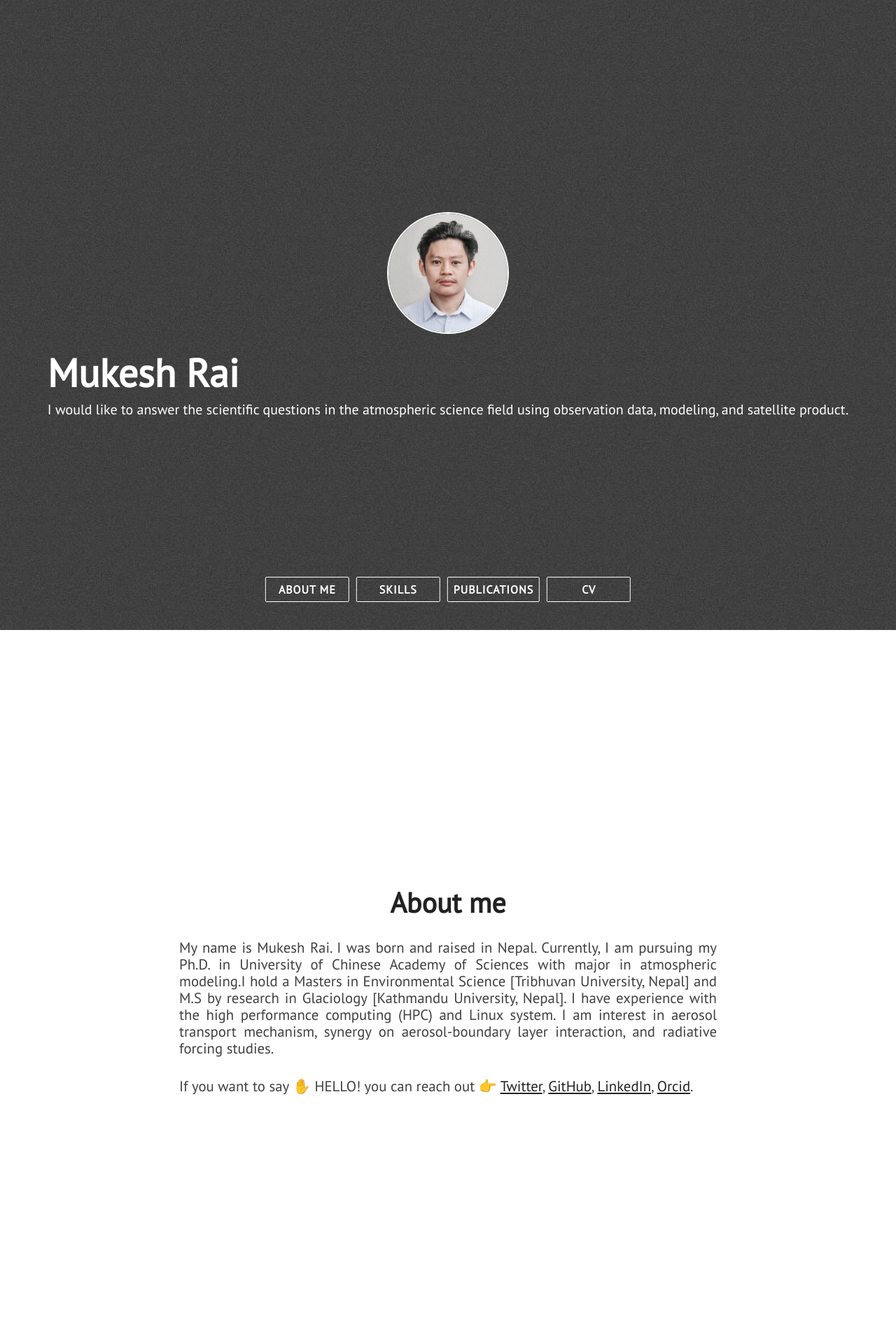
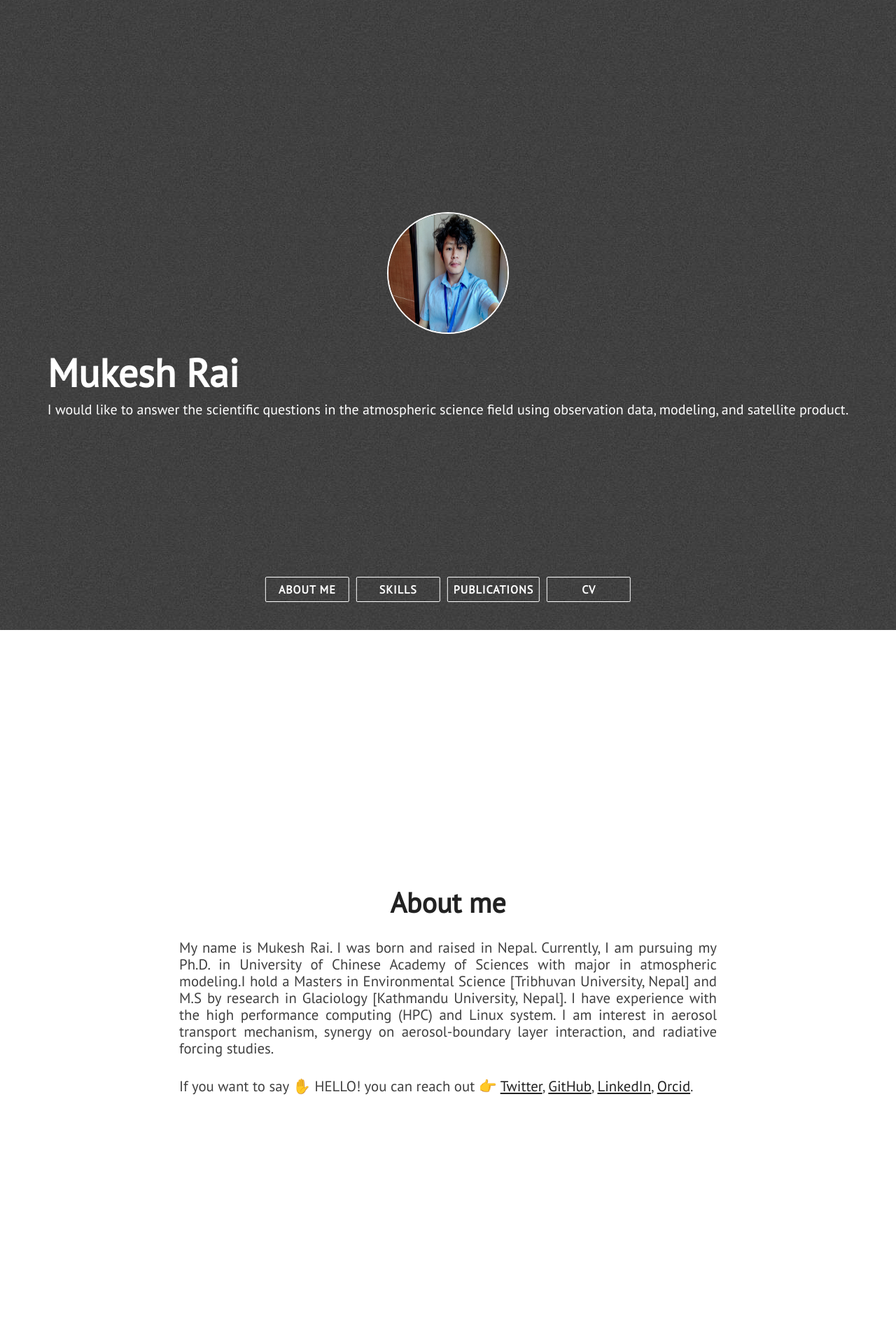
Before and after one commit to mukeshraeee/mukeshrai.github.io, a Jekyll site: the page built from index.html, in a window 1280 px wide. Shown: the top 1920 px of the page at 70% size. Built offline with Jekyll 4.4.1, drawn with Linux system fonts in a browser that asks for light colours; nearby versions of some CDN libraries.

Commit message:
Update _config.yml
new profpic

```diff
--- a/_config.yml
+++ b/_config.yml
@@ -19,7 +19,7 @@ linkedin_username: mukesh-rai-5b5b3b85
 #reddit_username: abhn
 
 # absolute or relative
-profile_picture: assets/images/M.jpg
+profile_picture: assets/images/mm.jpg
 
 # Google Analytics ID
 google_analytics:
```
